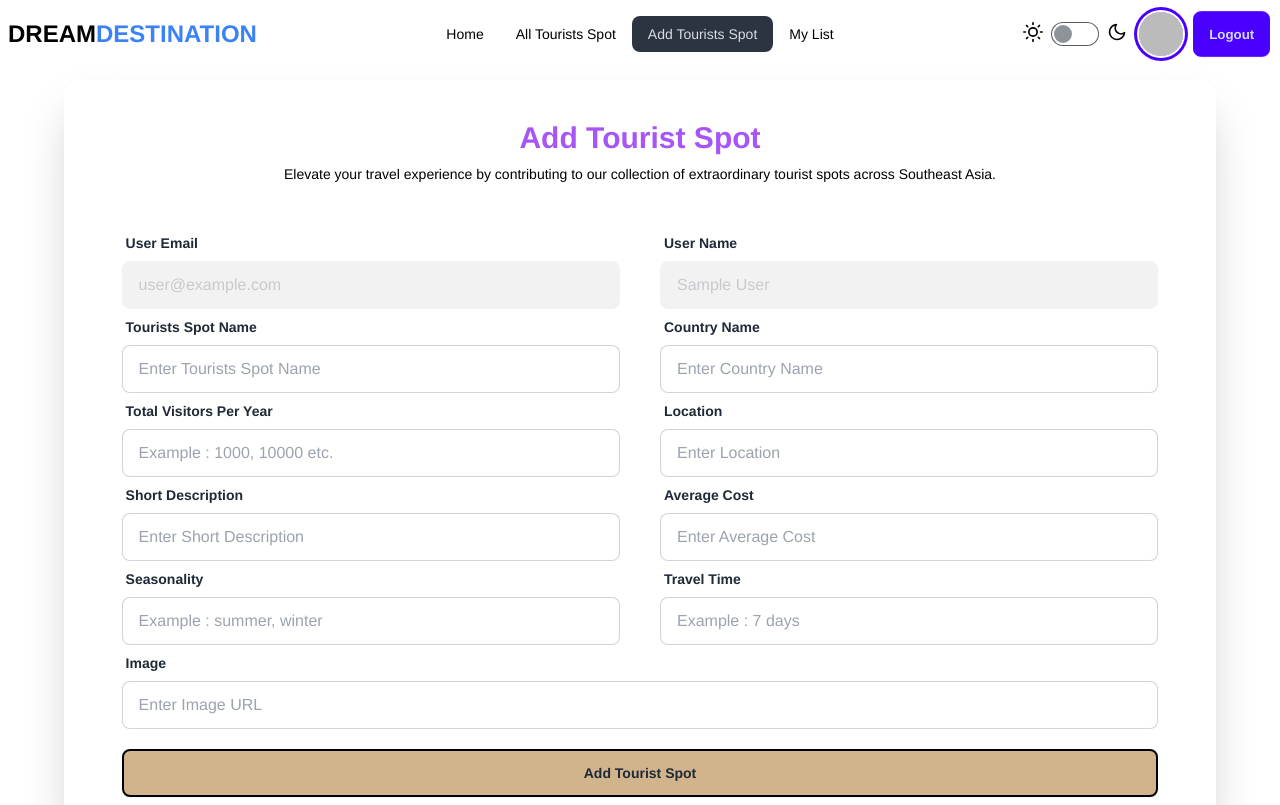
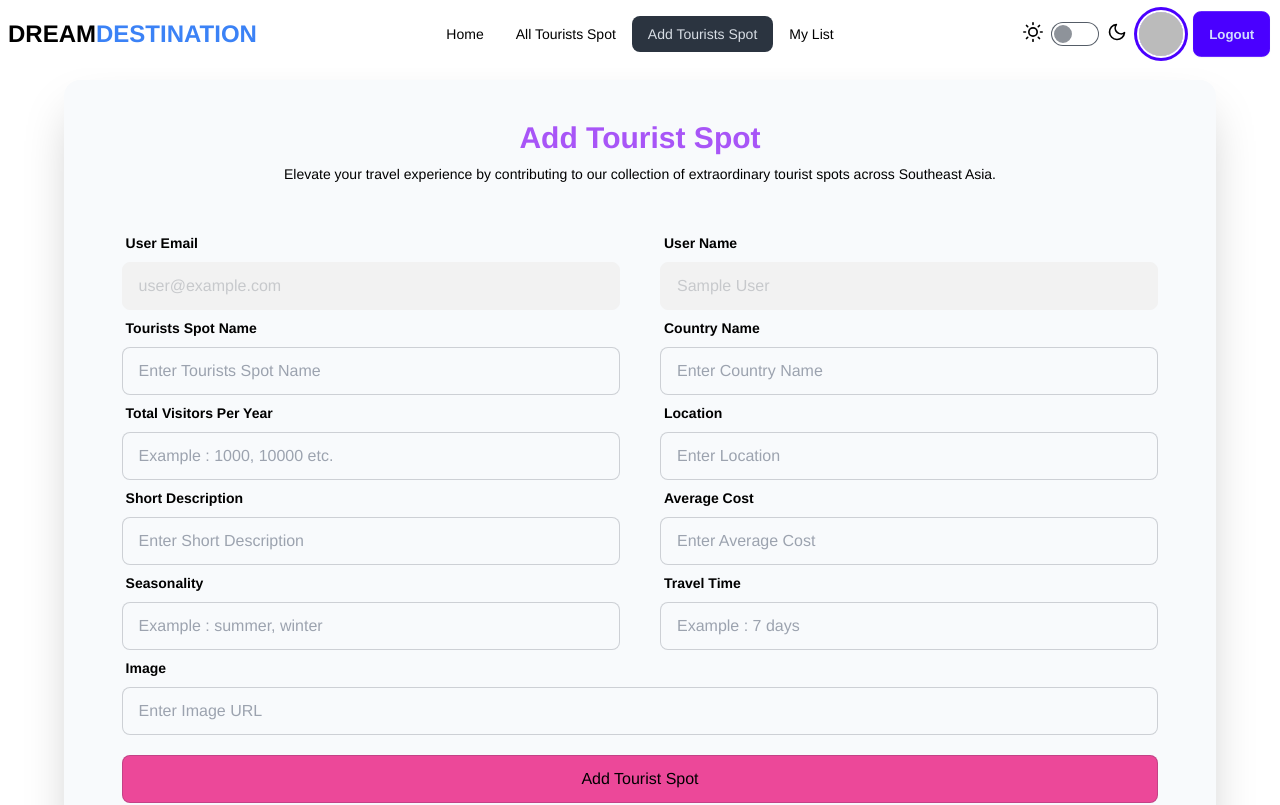
Before and after one commit to NiloyDas19/dream-destination-client, a React (Vite) app: page /add-tourists-spot in a window 1280 px wide. Shown: the top 805 px of the page. Built offline with nearby package versions, Linux system fonts and the light colour scheme; no server answers; sample sign-in values are in the browser's storage.

Commit message:
add dark mood in the form

```diff
--- a/src/components/AddTouristsSpot/AddTouristsSpot.jsx
+++ b/src/components/AddTouristsSpot/AddTouristsSpot.jsx
@@ -4,7 +4,7 @@ import { AuthContext } from "../../providers/AuthProviders";
 
 const AddTouristsSpot = () => {
 
-    const { user } = useContext(AuthContext);
+    const { user, isDark } = useContext(AuthContext);
 
 
     const handleAddTouristsSpot = event => {
@@ -52,8 +52,8 @@ const AddTouristsSpot = () => {
 
 
     return (
-        <div className="space-y-10 w-[90%] mx-auto pt-20">
-            <div className="bg-white text-black shadow-2xl space-y-10 rounded-2xl">
+        <div className={`space-y-10 w-[90%] mx-auto pt-20`}>
+            <div className={`${isDark ? "bg-[#28185d]" : "bg-slate-50"} shadow-2xl space-y-10 rounded-2xl`}>
                 <div className="text-center space-y-2 pt-10 px-2">
                     <h4 className="font-bold text-3xl text-purple-500">Add Tourist Spot</h4>
                     <p>
@@ -67,18 +67,18 @@ const AddTouristsSpot = () => {
                             <div className="w-full">
                                 <label className="form-control w-full">
                                     <div className="label">
-                                        <span className="label-text font-bold">User Email
+                                        <span className="font-bold">User Email
                                         </span>
                                     </div>
-                                    <input type="email" name="user_email" placeholder={user?.email} className="input input-bordered w-full" required disabled />
+                                    <input type="email" name="user_email" placeholder={user?.email} className={`${isDark ? "bg-[#351f7e] border-blue" : "bg-slate-50"} input input-bordered w-full`} required disabled />
                                 </label>
                             </div>
                             <div className="w-full">
                                 <label className="form-control w-full">
                                     <div className="label">
-                                        <span className="label-text font-bold">User Name</span>
+                                        <span className="font-bold">User Name</span>
                                     </div>
-                                    <input type="text" name="user_name" placeholder={user?.displayName} className="input input-bordered w-full" required disabled />
+                                    <input type="text" name="user_name" placeholder={user?.displayName} className={`${isDark ? "bg-[#351f7e] border-blue hover:border-black" : "bg-slate-50"} input input-bordered w-full`} required disabled />
                                 </label>
                             </div>
                         </div>
@@ -86,18 +86,18 @@ const AddTouristsSpot = () => {
                             <div className="w-full">
                                 <label className="form-control w-full">
                                     <div className="label">
-                                        <span className="label-text font-bold">Tourists Spot Name
+                                        <span className="font-bold">Tourists Spot Name
                                         </span>
                                     </div>
-                                    <input type="text" name="tourists_spot_name" placeholder="Enter Tourists Spot Name" className="input input-bordered w-full" required />
+                                    <input type="text" name="tourists_spot_name" placeholder="Enter Tourists Spot Name" className={`${isDark ? "bg-[#351f7e] border-blue hover:border-black" : "bg-slate-50"} input input-bordered w-full`} required />
                                 </label>
                             </div>
                             <div className="w-full">
                                 <label className="form-control w-full">
                                     <div className="label">
-                                        <span className="label-text font-bold">Country Name</span>
+                                        <span className="font-bold">Country Name</span>
                                     </div>
-                                    <input type="text" name="country_Name" placeholder="Enter Country Name" className="input input-bordered w-full" required />
+                                    <input type="text" name="country_Name" placeholder="Enter Country Name" className={`${isDark ? "bg-[#351f7e] border-blue hover:border-black" : "bg-slate-50"} input input-bordered w-full`} required />
                                 </label>
                             </div>
                         </div>
@@ -105,17 +105,17 @@ const AddTouristsSpot = () => {
                             <div className="w-full">
                                 <label className="form-control w-full ">
                                     <div className="label">
-                                        <span className="label-text font-bold">Total Visitors Per Year</span>
+                                        <span className="font-bold">Total Visitors Per Year</span>
                                     </div>
-                                    <input type="number" name="total_visitors_per_year" placeholder="Example : 1000, 10000 etc." className="input input-bordered w-full " required />
+                                    <input type="number" name="total_visitors_per_year" placeholder="Example : 1000, 10000 etc." className={`${isDark ? "bg-[#351f7e] border-blue hover:border-black" : "bg-slate-50"} input input-bordered w-full`} required />
                                 </label>
                             </div>
                             <div className="w-full">
                                 <label className="form-control w-full ">
                                     <div className="label">
-                                        <span className="label-text font-bold">Location</span>
+                                        <span className="font-bold">Location</span>
                                     </div>
-                                    <input type="text" name="location" placeholder="Enter Location" className="input input-bordered w-full " required />
+                                    <input type="text" name="location" placeholder="Enter Location" className={`${isDark ? "bg-[#351f7e] border-blue hover:border-black" : "bg-slate-50"} input input-bordered w-full`} required />
                                 </label>
                             </div>
                         </div>
@@ -123,17 +123,17 @@ const AddTouristsSpot = () => {
                             <div className="w-full">
                                 <label className="form-control w-full ">
                                     <div className="label">
-                                        <span className="label-text font-bold">Short Description</span>
+                                        <span className="font-bold">Short Description</span>
                                     </div>
-                                    <input type="text" name="short_description" placeholder="Enter Short Description" className="input input-bordered w-full " required />
+                                    <input type="text" name="short_description" placeholder="Enter Short Description" className={`${isDark ? "bg-[#351f7e] border-blue hover:border-black" : "bg-slate-50"} input input-bordered w-full`} required />
                                 </label>
                             </div>
                             <div className="w-full">
                                 <label className="form-control w-full ">
                                     <div className="label">
-                                        <span className="label-text font-bold">Average Cost</span>
+                                        <span className="font-bold">Average Cost</span>
                                     </div>
-                                    <input type="number" name="average_cost" placeholder="Enter Average Cost" className="input input-bordered w-full " required />
+                                    <input type="number" name="average_cost" placeholder="Enter Average Cost" className={`${isDark ? "bg-[#351f7e] border-blue hover:border-black" : "bg-slate-50"} input input-bordered w-full`} required />
                                 </label>
                             </div>
                         </div>
@@ -142,17 +142,17 @@ const AddTouristsSpot = () => {
                             <div className="w-full">
                                 <label className="form-control w-full ">
                                     <div className="label">
-                                        <span className="label-text font-bold">Seasonality</span>
+                                        <span className="font-bold">Seasonality</span>
                                     </div>
-                                    <input type="text" name="seasonality" placeholder="Example : summer, winter" className="input input-bordered w-full " required />
+                                    <input type="text" name="seasonality" placeholder="Example : summer, winter"  className={`${isDark ? "bg-[#351f7e] border-blue hover:border-black" : "bg-slate-50"} input input-bordered w-full`} required />
                                 </label>
                             </div>
                             <div className="w-full">
                                 <label className="form-control w-full ">
                                     <div className="label">
-                                        <span className="label-text font-bold">Travel Time</span>
+                                        <span className="font-bold">Travel Time</span>
                                     </div>
-                                    <input type="text" name="travel_time" placeholder="Example : 7 days" className="input input-bordered w-full " required />
+                                    <input type="text" name="travel_time" placeholder="Example : 7 days" className={`${isDark ? "bg-[#351f7e] border-blue hover:border-black" : "bg-slate-50"} input input-bordered w-full`} required />
                                 </label>
                             </div>
                         </div>
@@ -160,12 +160,12 @@ const AddTouristsSpot = () => {
                         <div className="flex flex-col gap-5">
                             <label className="w-full">
                                 <div className="label">
-                                    <span className="label-text font-bold">Image</span>
+                                    <span className="font-bold">Image</span>
                                 </div>
-                                <input type="text" name="image" placeholder="Enter Image URL" className="input input-bordered w-full " required />
+                                <input type="text" name="image" placeholder="Enter Image URL" className={`${isDark ? "bg-[#351f7e] border-blue hover:border-black" : "bg-slate-50"} input input-bordered w-full`} required />
                             </label>
                             <div className="mb-10">
-                                <input type="submit" value="Add Tourist Spot" className="w-full btn bg-[#D2B48C] border-2 border-black" />
+                                <input type="submit" value="Add Tourist Spot" className={`${isDark ? "bg-blue-800 border-blue hover:border-black" : "bg-pink-500"} input input-bordered w-full`} />
                             </div>
                         </div>
 
```
